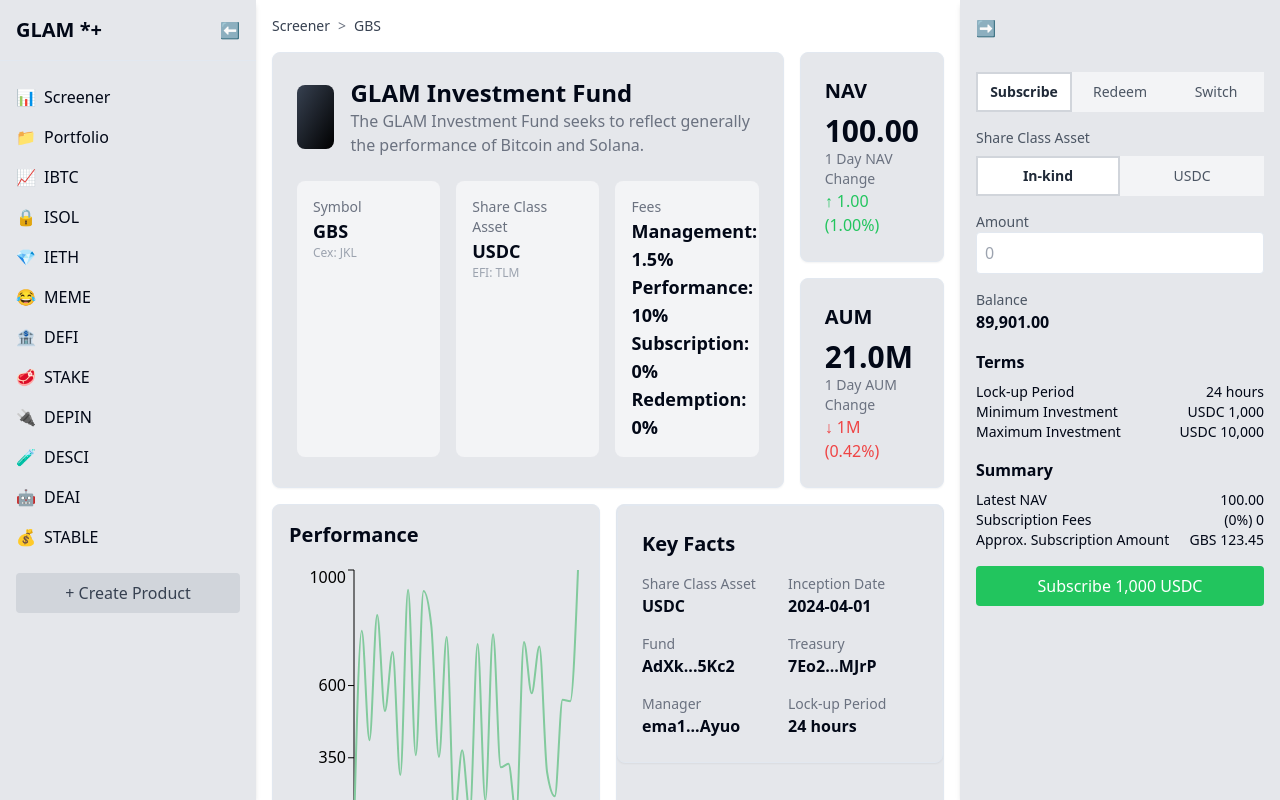
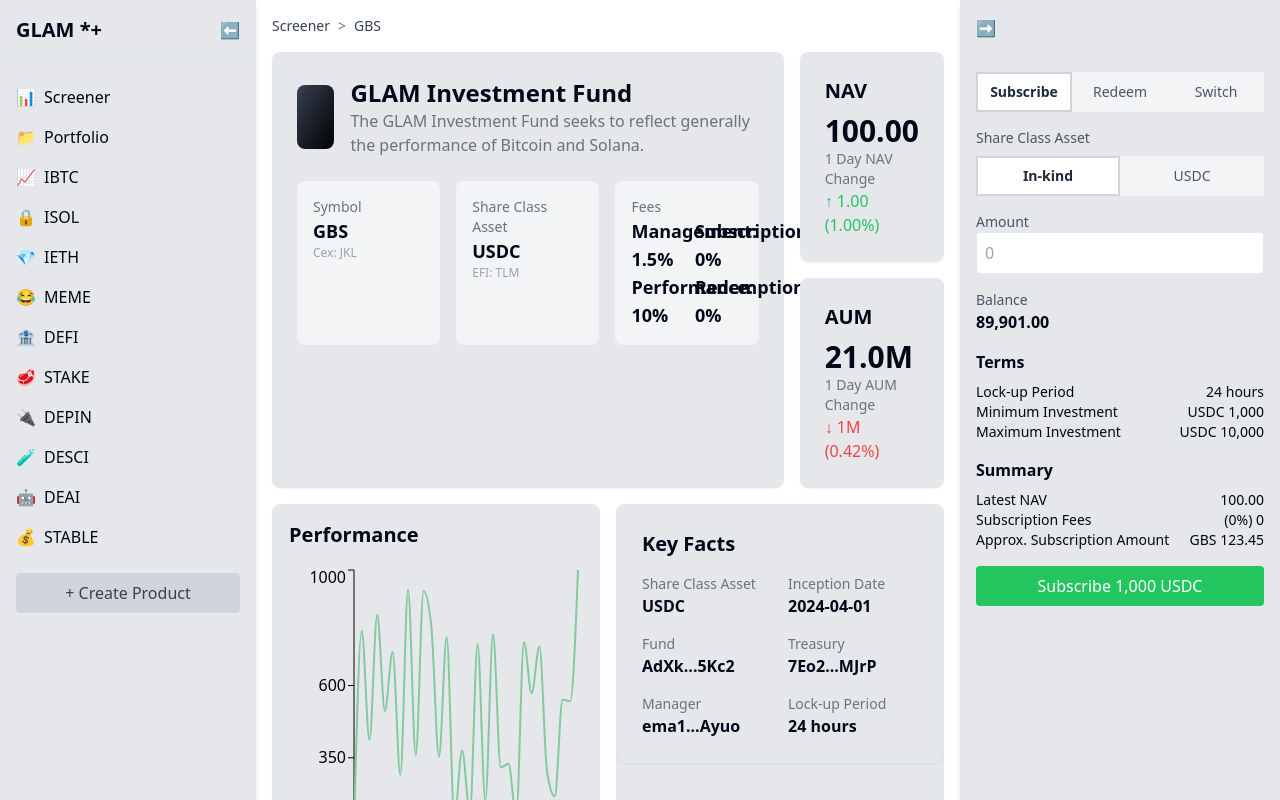
Before and after one commit to dhiazfathra/frontend-starter, a Next.js app: page /en in a window 1280 px wide. Built offline with nearby package versions, Linux system fonts and the light colour scheme.

Commit message:
refactor: adjust fees card grid layouting

```diff
--- a/src/templates/FundDetails.tsx
+++ b/src/templates/FundDetails.tsx
@@ -72,11 +72,15 @@ export function FundDetails() {
               <FundInfoCard
                 title="Fees"
                 value={
-                  <div>
-                    <div>Management: 1.5%</div>
-                    <div>Performance: 10%</div>
-                    <div>Subscription: 0%</div>
-                    <div>Redemption: 0%</div>
+                  <div className="grid grid-cols-2 gap-x-4">
+                    <div>
+                      <div>Management: 1.5%</div>
+                      <div>Performance: 10%</div>
+                    </div>
+                    <div>
+                      <div>Subscription: 0%</div>
+                      <div>Redemption: 0%</div>
+                    </div>
                   </div>
                 }
               />
```
